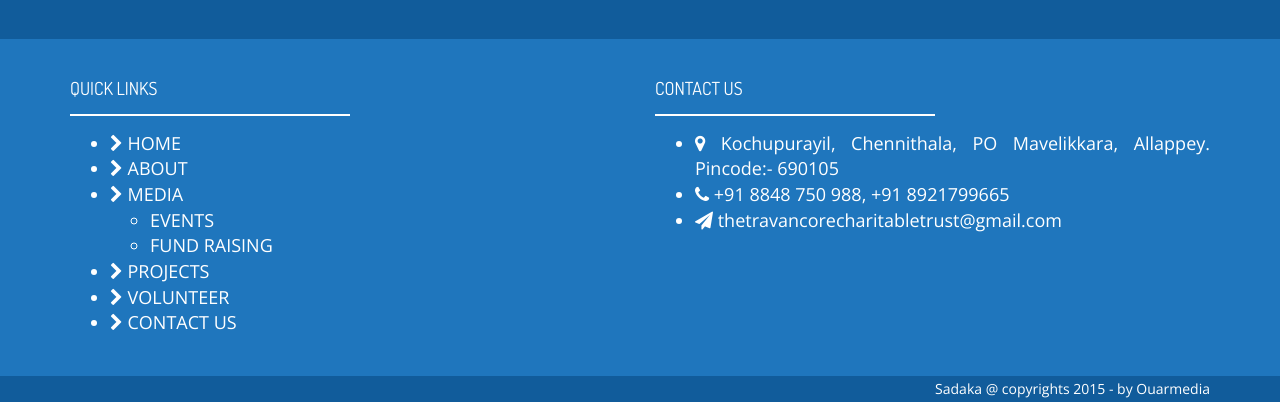
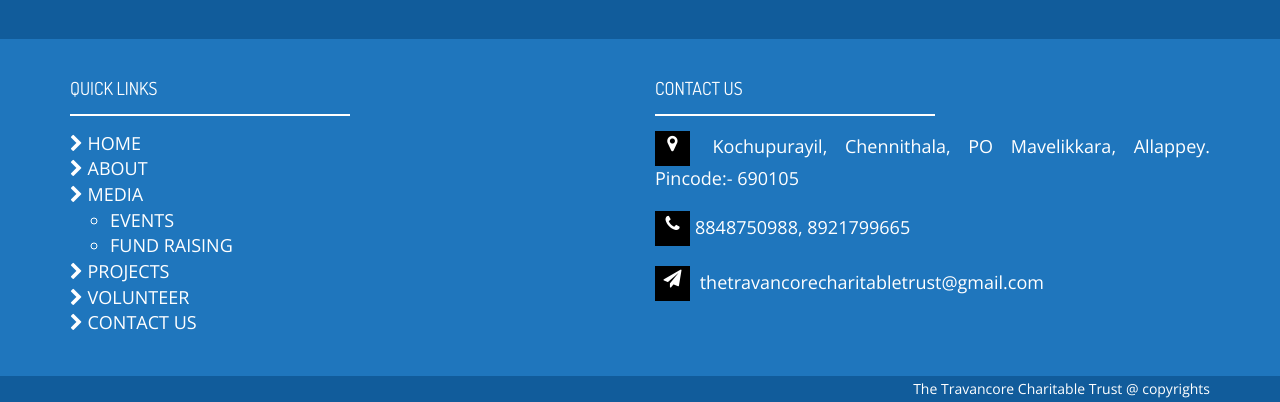
Before and after one commit to Unisight-Technologies/travancore-trust-website, a Django app: page /contact/ in a window 1280 px wide. Shown: the part 1202-1604 px from the top of the page. Run offline with Django 3.2, Linux system fonts and the light colour scheme; some libraries are stand-ins or nearby versions.

Commit message:
Footer changed, map added

```diff
--- a/charity/trust/static/assets/css/style.css
+++ b/charity/trust/static/assets/css/style.css
@@ -21,6 +21,26 @@ bottom: 30px;
 z-index: 1000;
 position: fixed;
 box-shadow: 0 4px 8px 0 rgba(0, 0, 0, 0.5), 0 6px 20px 0 rgba(0, 0, 0, 0.20);
+}
+
+.footer-ul{
+  list-style-type: none;
+  padding-left: 0;
+}
+
+.footer-li{
+  padding-bottom: 20px;
+}
+
+.footer-icon{
+  display: inline-block;
+    width: 35px;
+    height: 35px;
+    background: black;
+    vertical-align: middle;
+    margin-right: 5px;
+    color: #fff;
+    text-align: center;
 }
 
 .FAB:hover{
--- a/charity/trust/templates/base.html
+++ b/charity/trust/templates/base.html
@@ -85,7 +85,7 @@
 
                   </button>
 
-                  <a class="navbar-brand" href="index.html"><img class="navbar-img" src="{% static 'assets/images/logo4.png' %}" alt=""></a>
+                  <a class="navbar-brand" href="{% url 'index' %}"><img class="navbar-img" src="{% static 'assets/images/logo4.png' %}" alt=""></a>
 
                 </div>
 
@@ -139,10 +139,10 @@
                               <h4 class="footer-title">QUICK LINKS<span class="title-under"></span></h4>
 
                               <div class="footer-content">
-                                  <ul>
+                                  <ul class="footer-ul">
 
-                                        <li><a href="index.html"><span class="fa fa-chevron-right mr-1"></span> HOME</a></li>
-                                        <li><a href="about.html"><span class="fa fa-chevron-right mr-2"></span> ABOUT</a></li>
+                                        <li><a href="{% url 'index' %}"><span class="fa fa-chevron-right mr-1"></span> HOME</a></li>
+                                        <li><a href="{% url 'about' %}"><span class="fa fa-chevron-right mr-2"></span> ABOUT</a></li>
                                         <li class="has-child"><a href="#"><span class="fa fa-chevron-right mr-2"></span> MEDIA</a>
                                           <ul class="submenu">
                                             <li class="submenu-item"><a href="events.html"> EVENTS</a></li>
@@ -166,10 +166,10 @@
                               <h4 class="footer-title">Contact us <span class="title-under"></span></h4>
 
                               <div class="footer-content">
-                                <ul>
-                	                <li><span class="contact-icon"> <i class="fa fa-map-marker"></i></span> Kochupurayil, Chennithala, PO Mavelikkara, Allappey. Pincode:- 690105</span></li>
-                	                <li><a href="#"><span class="icon fa fa-phone" ></span> +91 8848 750 988, +91 8921799665</span></a></li>
-                	                <li><a href="#"><span class="icon fa fa-paper-plane pr-4"></span> thetravancorecharitabletrust@gmail.com</span></a></li>
+                                <ul class="footer-ul">
+                	                <li class="footer-li"><span class="contact-icon footer-icon"> <i class="fa fa-map-marker"></i></span> Kochupurayil, Chennithala, PO Mavelikkara, Allappey. Pincode:- 690105</span></li>
+                	                <li class="footer-li"><a href="#"><span class="icon footer-icon"><i class="fa fa-phone"></i></span>8848750988,   8921799665</span></a></li>
+                	                <li class="footer-li"><a href="#"><span class="icon footer-icon"><i class="fa fa-paper-plane pr-4"></i></span> thetravancorecharitabletrust@gmail.com</span></a></li>
                 	              </ul>
                               </div>
 
@@ -192,7 +192,7 @@
           <div class="footer-bottom">
 
               <div class="container text-right">
-                  Sadaka @ copyrights 2015 - by <a href="http://www.ouarmedia.com" target="_blank">Ouarmedia</a>
+                  The Travancore Charitable Trust @ copyrights
               </div>
           </div>
 
--- a/charity/trust/templates/contact.html
+++ b/charity/trust/templates/contact.html
@@ -98,10 +98,10 @@
 	</div>
 
 	<div id="contact-map" class="contact-map">
+    <iframe style="width: 100%;height: 100%;" src="https://www.google.com/maps/embed?pb=!1m18!1m12!1m3!1d31500.490996002696!2d76.50200255817387!3d9.283425177746077!2m3!1f0!2f0!3f0!3m2!1i1024!2i768!4f13.1!3m3!1m2!1s0x3b061f5acccf914d%3A0x67dbb055ca3d58c4!2sChennithala%2C%20Kerala!5e0!3m2!1sen!2sin!4v1604052301708!5m2!1sen!2sin" width="400" height="300" frameborder="0" style="border:0;" allowfullscreen="" aria-hidden="false" tabindex="0"></iframe>
 
 	</div>
 
   <!-- Google map  -->
-  <script src="http://maps.google.com/maps/api/js?sensor=false&amp;libraries=places" type="text/javascript"></script>
 
 {% endblock %}
```
